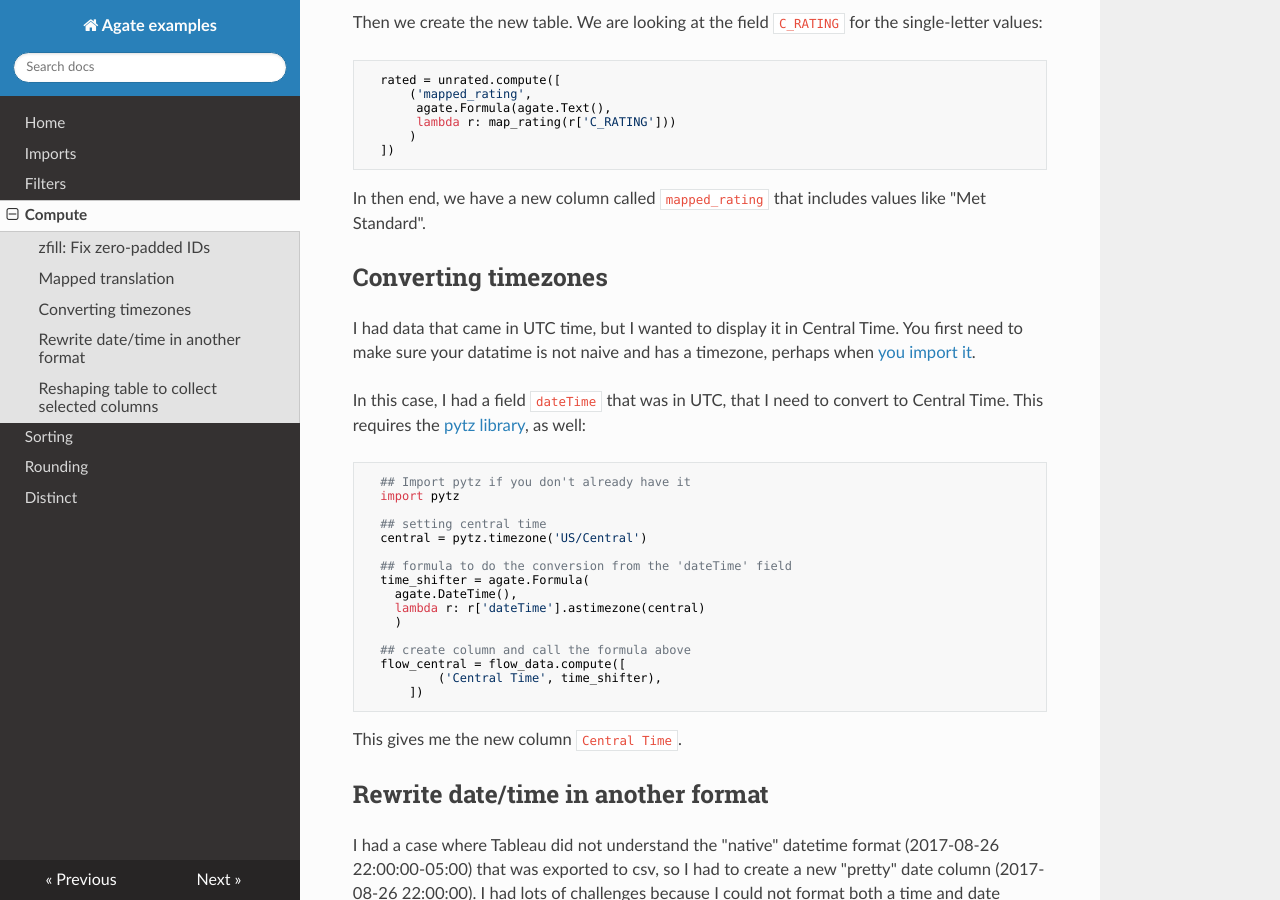
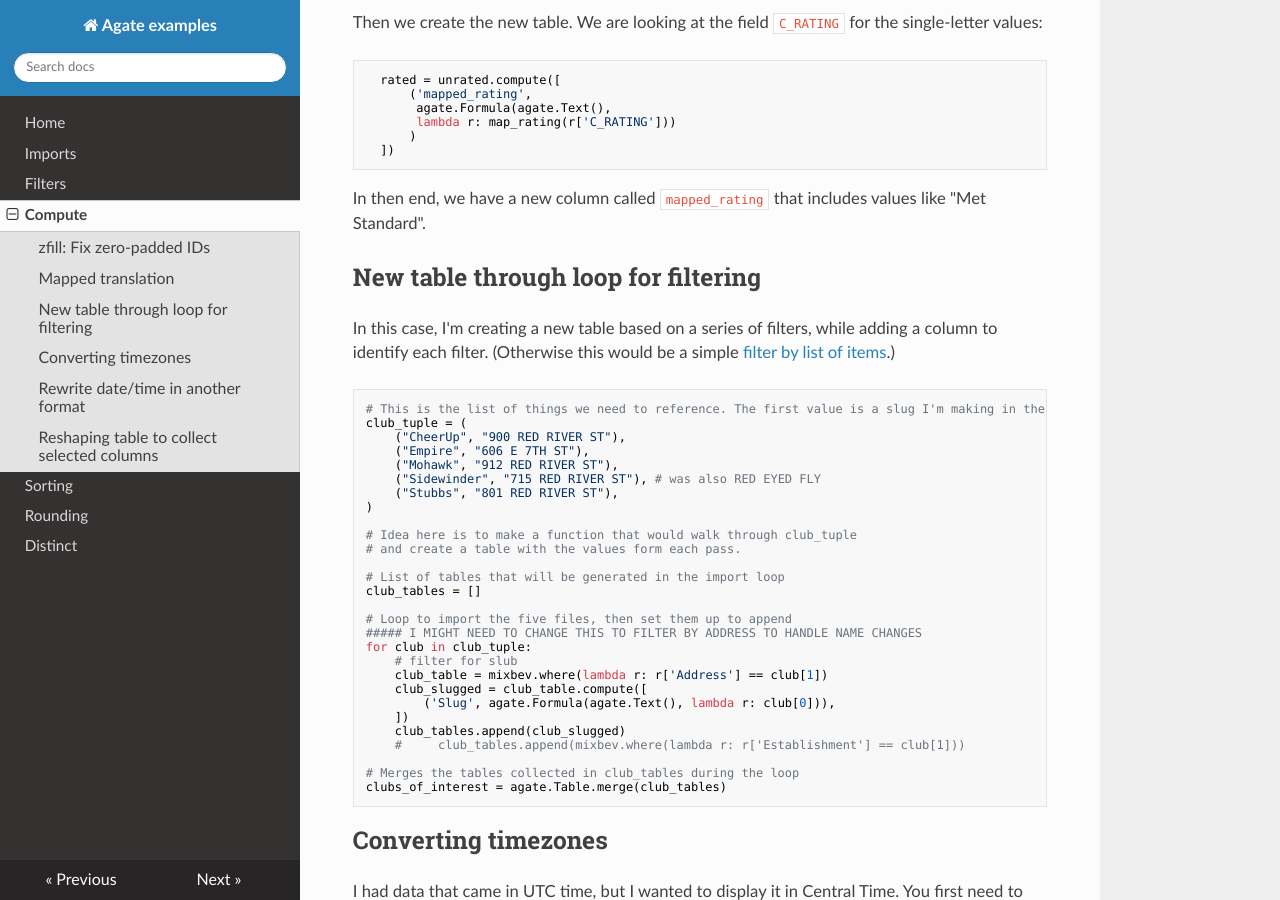
Before and after one commit to critmcdonald/agate-examples, an MkDocs documentation site: the page built from docs/compute.md, in a window 1280 px wide and 900 px high, scrolled down 1024 px. Built offline with MkDocs 1.6.1, drawn with Linux system fonts in a browser that asks for light colours; nearby versions of some CDN libraries; old or Windows-style settings are respelled for this version of MkDocs.

Commit message:
filter by tuple

````diff
--- a/docs/compute.md
+++ b/docs/compute.md
@@ -52,6 +52,43 @@ Then we create the new table. We are looking at the field ``C_RATING`` for the s
 ```
 
 In then end, we have a new column called ``mapped_rating`` that includes values like "Met Standard".
+
+## New table through loop for filtering
+
+In this case, I'm creating a new table based on a series of filters, while adding a column to identify each filter. (Otherwise this would be a simple [filter by list of items](../filters/#filter-by-list-of-items).)
+
+
+``` python
+# This is the list of things we need to reference. The first value is a slug I'm making in the new table. The second is the value I'm matching on for the filter.
+club_tuple = (
+    ("CheerUp", "900 RED RIVER ST"),
+    ("Empire", "606 E 7TH ST"),
+    ("Mohawk", "912 RED RIVER ST"),
+    ("Sidewinder", "715 RED RIVER ST"), # was also RED EYED FLY
+    ("Stubbs", "801 RED RIVER ST"),
+)
+
+# Idea here is to make a function that would walk through club_tuple
+# and create a table with the values form each pass.
+
+# List of tables that will be generated in the import loop
+club_tables = []
+
+# Loop to import the five files, then set them up to append
+##### I MIGHT NEED TO CHANGE THIS TO FILTER BY ADDRESS TO HANDLE NAME CHANGES
+for club in club_tuple:
+    # filter for slub
+    club_table = mixbev.where(lambda r: r['Address'] == club[1])
+    club_slugged = club_table.compute([
+        ('Slug', agate.Formula(agate.Text(), lambda r: club[0])),
+    ])
+    club_tables.append(club_slugged)
+    #     club_tables.append(mixbev.where(lambda r: r['Establishment'] == club[1]))
+
+# Merges the tables collected in club_tables during the loop
+clubs_of_interest = agate.Table.merge(club_tables)
+```
+
 
 ## Converting timezones
 
````
